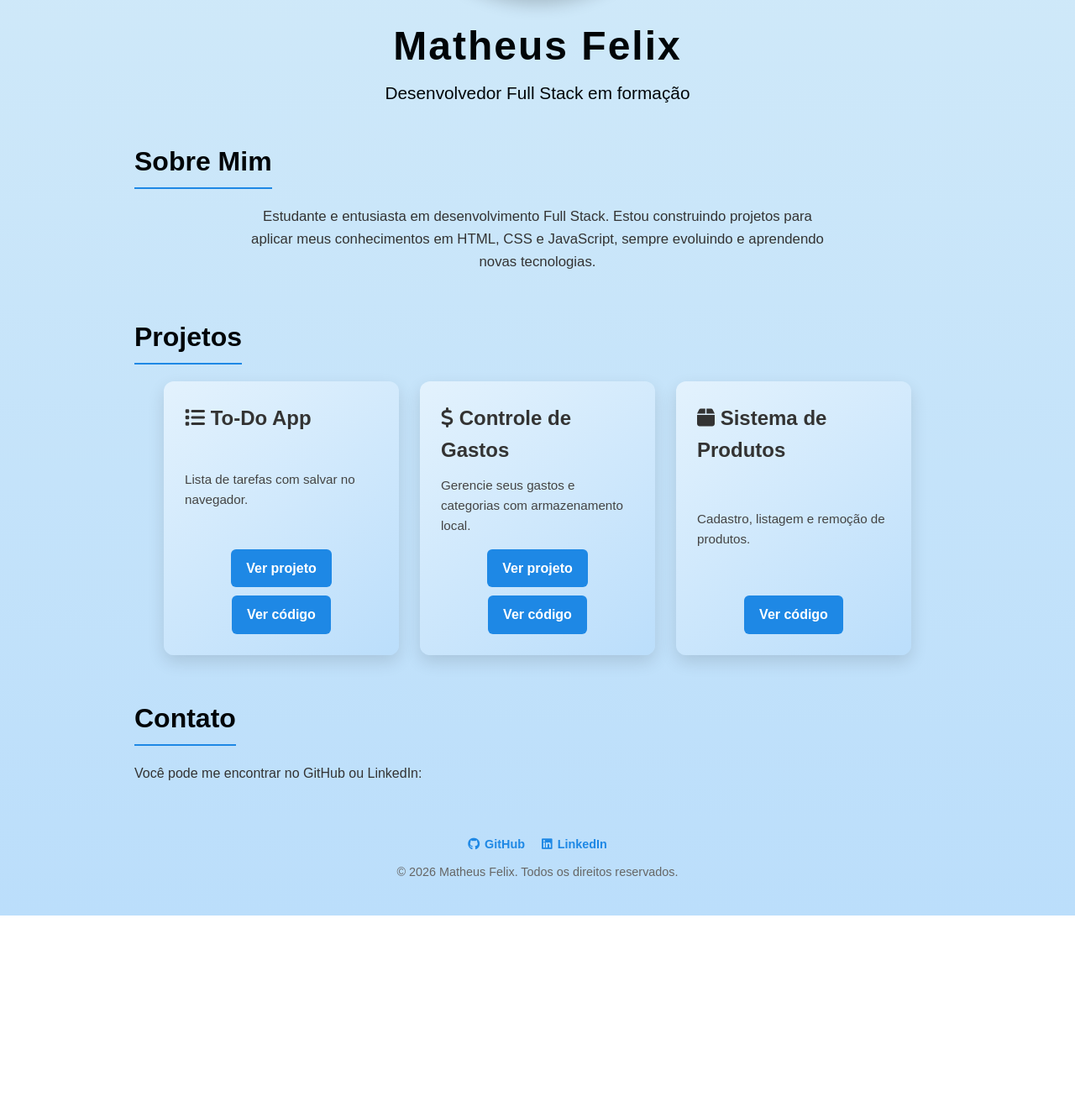
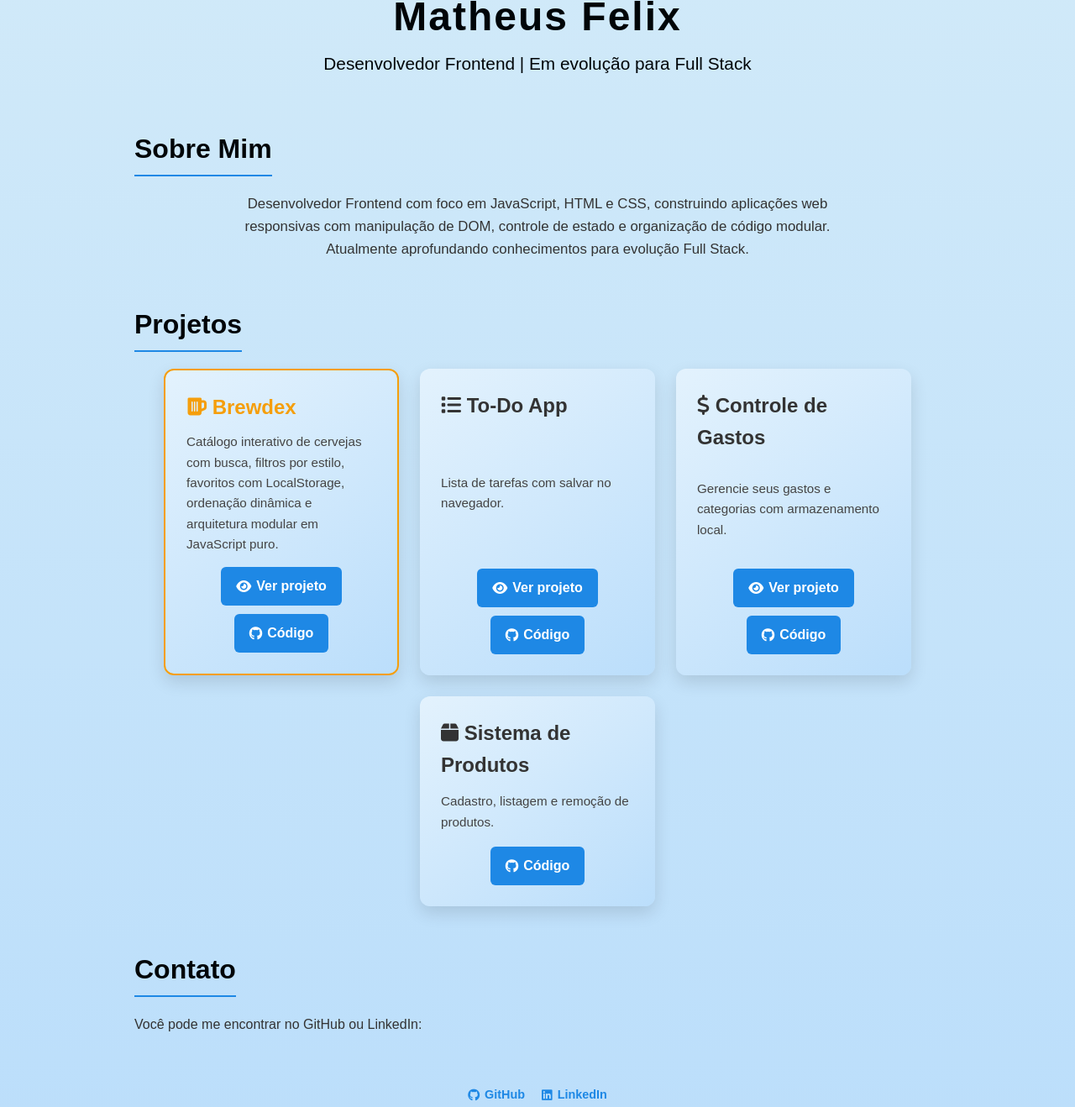
Before and after one commit to matthfelix/portfolio-js, a plain HTML site: page index.html in a window 1280 px wide. Shown: the part 483-1801 px from the top of the page at 84% size. Before the commit the page ends 1573 px from the top, so only its background shows below. Drawn offline with Linux system fonts and the light colour scheme.

Commit message:
Inclusão novo projeto

```diff
--- a/index.html
+++ b/index.html
@@ -4,7 +4,8 @@
   <meta charset="UTF-8">
   <title>Portfólio Matheus Felix</title>
   <link rel="stylesheet" href="style.css">
-  <script src="https://kit.fontawesome.com/a076d05399.js" crossorigin="anonymous"></script>
+  <link rel="stylesheet" href="https://cdnjs.cloudflare.com/ajax/libs/font-awesome/6.5.0/css/all.min.css">
+
 </head>
 <body>
 
@@ -17,26 +18,50 @@
       <a href="#contato">Contato</a>
     </nav>
     <h1>Matheus Felix</h1>
-    <p>Desenvolvedor Full Stack em formação</p>
+    <p>Desenvolvedor Frontend | Em evolução para Full Stack</p>
   </header>
 
   <!-- SEÇÃO SOBRE -->
   <section id="sobre" class="sobre">
     <h2>Sobre Mim</h2>
-    <p>Estudante e entusiasta em desenvolvimento Full Stack. Estou construindo projetos para aplicar meus conhecimentos em HTML, CSS e JavaScript, sempre evoluindo e aprendendo novas tecnologias.</p>
+    <p><p> Desenvolvedor Frontend com foco em JavaScript, HTML e CSS, construindo aplicações web responsivas com manipulação de DOM, controle de estado e organização de código modular. Atualmente aprofundando conhecimentos para evolução Full Stack.
+  </p></p>
   </section>
 
   <!-- SEÇÃO PROJETOS -->
   <section id="projetos">
   <h2>Projetos</h2>
   <div class="cards">
+
+    <!-- Brewdex -->
+    <div class="card destaque">
+      <h3><i class="fas fa-beer"></i> Brewdex</h3>
+      <p>
+        Catálogo interativo de cervejas com busca, filtros por estilo,
+        favoritos com LocalStorage, ordenação dinâmica e arquitetura modular
+        em JavaScript puro.
+      </p>
+      <div class="links">
+        <a href="https://brewdex.vercel.app/" target="_blank">
+          <i class="fas fa-eye"></i> Ver projeto
+        </a>
+        <a href="https://github.com/matthfelix/brewdex" target="_blank">
+          <i class="fab fa-github"></i> Código
+        </a>
+      </div>
+    </div>
+
     <!-- To-Do App -->
     <div class="card">
       <h3><i class="fas fa-list"></i> To-Do App</h3>
       <p>Lista de tarefas com salvar no navegador.</p>
       <div class="links">
-          <a href="https://matthfelix.github.io/todo-app-js/" target="_blank">Ver projeto</a>
-          <a href="https://github.com/matthfelix/todo-app-js" target="_blank">Ver código</a>
+        <a href="https://matthfelix.github.io/todo-app-js/" target="_blank">
+          <i class="fas fa-eye"></i> Ver projeto
+        </a>
+        <a href="https://github.com/matthfelix/todo-app-js" target="_blank">
+          <i class="fab fa-github"></i> Código
+        </a>
       </div>
     </div>
 
@@ -45,8 +70,12 @@
       <h3><i class="fas fa-dollar-sign"></i> Controle de Gastos</h3>
       <p>Gerencie seus gastos e categorias com armazenamento local.</p>
       <div class="links">
-          <a href="https://matthfelix.github.io/controle-gastos-js/" target="_blank">Ver projeto</a>
-          <a href="https://github.com/matthfelix/controle-gastos-js" target="_blank">Ver código</a>
+        <a href="https://matthfelix.github.io/controle-gastos-js/" target="_blank">
+          <i class="fas fa-eye"></i> Ver projeto
+        </a>
+        <a href="https://github.com/matthfelix/controle-gastos-js" target="_blank">
+          <i class="fab fa-github"></i> Código
+        </a>
       </div>
     </div>
 
@@ -55,11 +84,15 @@
       <h3><i class="fas fa-box"></i> Sistema de Produtos</h3>
       <p>Cadastro, listagem e remoção de produtos.</p>
       <div class="links">
-          <a href="https://github.com/matthfelix/sistema-produtos-js" target="_blank">Ver código</a>
+        <a href="https://github.com/matthfelix/sistema-produtos-js" target="_blank">
+          <i class="fab fa-github"></i> Código
+        </a>
       </div>
     </div>
+
   </div>
 </section>
+
 
   <!-- SEÇÃO CONTATO -->
   <section id="contato">
@@ -70,8 +103,12 @@
   <!-- FOOTER COM LINKS SOCIAIS -->
   <footer>
   <div class="contatos">
-      <a href="https://github.com/matthfelix" target="_blank"><i class="fab fa-github"></i> GitHub</a>
-      <a href="https://www.linkedin.com/in/matthfelix/" target="_blank"><i class="fab fa-linkedin"></i> LinkedIn</a>
+    <a href="https://github.com/matthfelix" target="_blank">
+      <i class="fab fa-github"></i> GitHub
+    </a>
+    <a href="https://www.linkedin.com/in/matthfelix/" target="_blank">
+      <i class="fab fa-linkedin"></i> LinkedIn
+    </a>
   </div>
   <p>&copy; 2026 Matheus Felix. Todos os direitos reservados.</p>
 </footer>
--- a/main.js
+++ b/main.js
@@ -6,3 +6,25 @@ document.addEventListener('DOMContentLoaded', () => {
     }, index * 150);
   });
 });
+
+// Seleciona todos os cards
+const cards = document.querySelectorAll('.card');
+
+// Função para verificar se o card está visível
+function mostrarCards() {
+  const triggerBottom = window.innerHeight * 0.85;
+
+  cards.forEach(card => {
+    const cardTop = card.getBoundingClientRect().top;
+
+    if(cardTop < triggerBottom) {
+      card.classList.add('show');
+    }
+  });
+}
+
+// Evento de scroll
+window.addEventListener('scroll', mostrarCards);
+
+// Inicializa para já mostrar cards que estão visíveis ao carregar
+mostrarCards();
--- a/style.css
+++ b/style.css
@@ -21,7 +21,7 @@ body {
   top: 0;
   left: 0;
   width: 100%;
-  background-color: #000508;
+  background-color: #000000; /* menu preto */
   padding: 10px 0;
   display: flex;
   justify-content: center;
@@ -46,20 +46,21 @@ body {
 
 /* FOTO DO PERFIL */
 .foto-perfil {
-  width: 350px;
-  height: 350px;
+  width: 300px;
+  height: 300px;
   border-radius: 50%;
   display: block;
-  margin: 0 auto 20px auto;
-  border: 4px solid #1565C0;
+  margin: 0 auto 15px auto;
+  border: 3px solid #1565C0; /* borda azul */
   object-fit: cover;
-  box-shadow: 0 8px 20px rgba(0,0,0,0.2);
 }
 
 /* HEADER */
 header.topo {
   text-align: center;
   margin-bottom: 40px;
+  background: none; /* remove fundo azul */
+  padding: 20px 0;
 }
 
 header.topo h1 {
@@ -112,9 +113,9 @@ section h2 {
   border-radius: 12px;
   background: linear-gradient(145deg, #E3F2FD, #BBDEFB);
   box-shadow: 0 8px 20px rgba(0,0,0,0.12);
-  transition: transform 0.3s ease, box-shadow 0.3s ease;
+  transition: transform 0.3s ease, box-shadow 0.3s ease, opacity 0.5s ease, transform 0.5s ease;
   opacity: 0;
-  transform: translateY(20px);
+  transform: translateY(30px);
   display: flex;
   flex-direction: column;
   justify-content: space-between;
@@ -141,6 +142,7 @@ section h2 {
   color: #444;
 }
 
+/* LINKS DOS CARDS COM ÍCONES */
 .card .links {
   display: flex;
   justify-content: center;
@@ -148,8 +150,19 @@ section h2 {
   flex-wrap: wrap;
 }
 
+.destaque {
+  border: 2px solid #f59e0b;
+  transform: scale(1.02);
+}
+
+.destaque h3 {
+  color: #f59e0b;
+}
+
 .card .links a {
-  display: inline-block;
+  display: inline-flex; /* alinha ícone + texto */
+  align-items: center;
+  gap: 6px;
   padding: 10px 18px;
   border-radius: 6px;
   background-color: #1E88E5;
```
Lines whose indentation alone changed are shown as unchanged.
